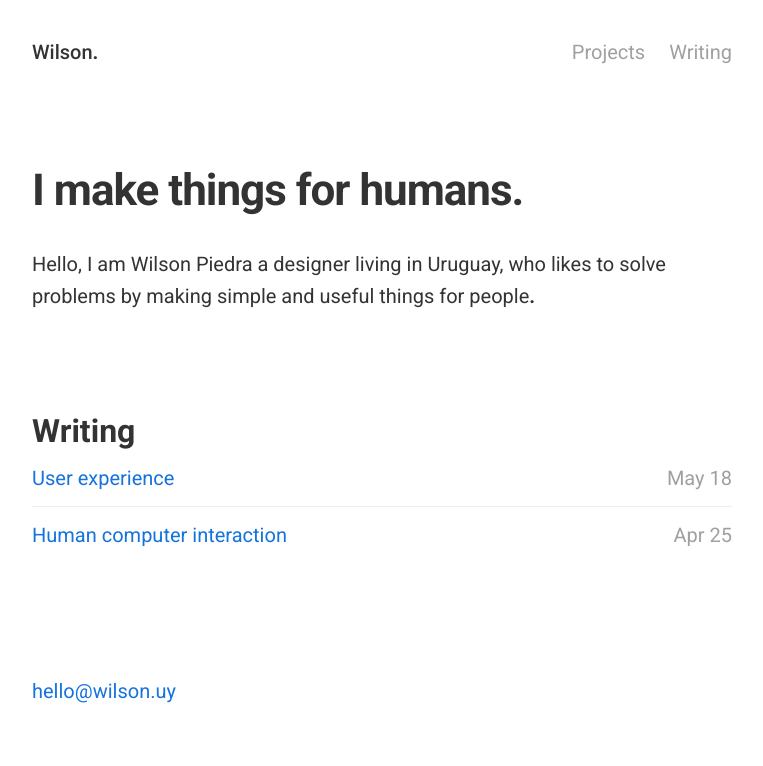
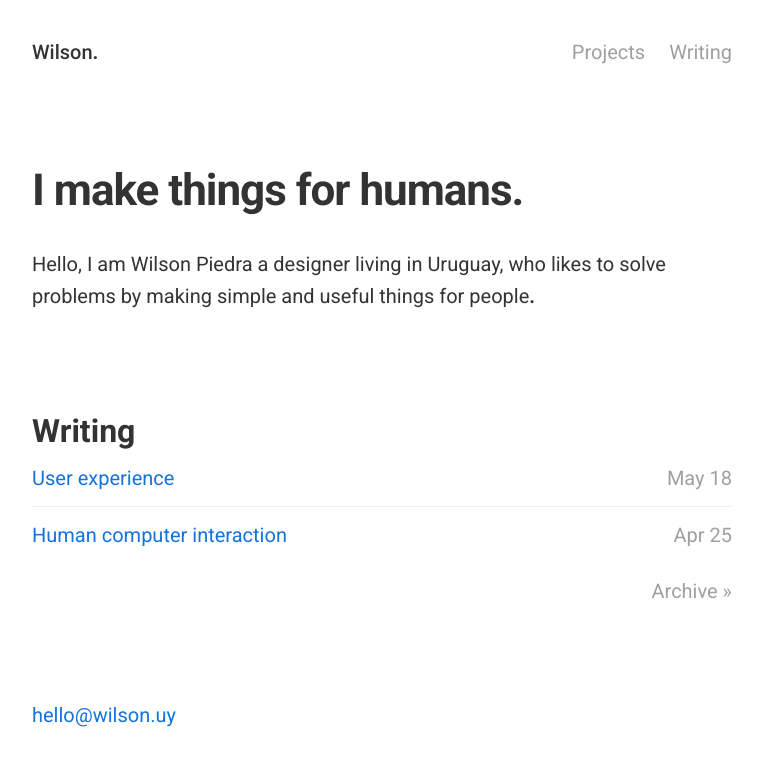
Before and after one commit to wilsonpiedra/wilsonpiedra.github.io, a Jekyll site: the page built from index.html, in a window 1280 px wide. Shown: the top 766 px of the page, without its empty margins (258-1021 px from the left). Built offline with Jekyll 4.4.1, drawn with Linux system fonts in a browser that asks for light colours.

Commit message:
Update index.html

```diff
--- a/index.html
+++ b/index.html
@@ -15,5 +15,6 @@ layout: default
 </li>
 {% endfor %}
 </ul>
+<div id="archive"><a href="">Archive »</a></div>
 </div>
 </div>
```
